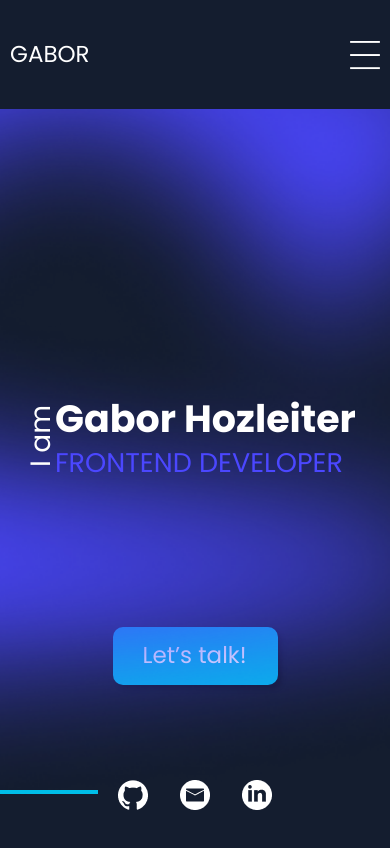
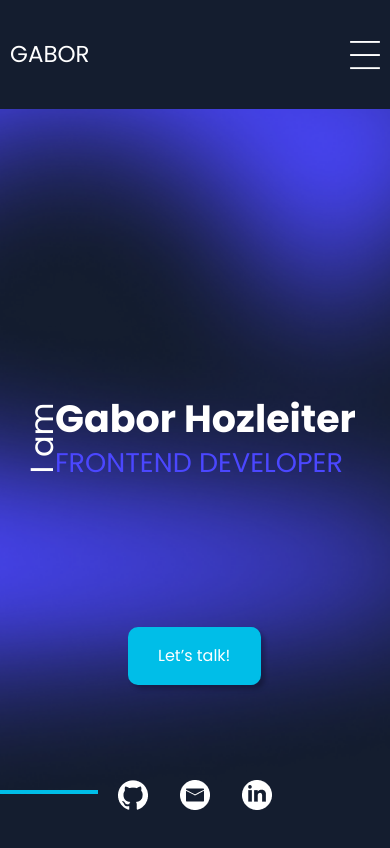
Before and after one commit to GaborHozleiter/my-portfolio, an Angular app: page / in a window 390 px wide. Shown: the top 848 px of the page. Built offline with nearby package versions, Linux system fonts and the light colour scheme.

Commit message:
added responsiv design

```diff
--- a/src/app/main-content/above-the-fold/above-the-fold.component.html
+++ b/src/app/main-content/above-the-fold/above-the-fold.component.html
@@ -8,7 +8,9 @@
             <span class="profession">FRONTEND DEVELOPER</span>
         </div>
     </header>
-    <button>Let’s talk!</button>
+    <a href="#skills-cont">
+        <button>Let’s talk!</button>
+    </a>
     <div class="anim-cont">
         <div class="srcoll-down-cont">
             <span class="scroll-down-text">Scroll down</span>
@@ -21,17 +23,17 @@
     <div class="blue-line"></div>
     <div class="icons-cont">
         <div>
-            <a href="#">
+            <a href="#skills-cont">
                 <img src="../../../assets/img/Github button.png">
             </a>
         </div>
         <div>
-            <a href="#">
+            <a href="#skills-cont">
                 <img src="../../../assets/img/Email button.png">
             </a>
         </div>
         <div>
-            <a href="#">
+            <a href="#skills-cont">
                 <img src="../../../assets/img/Linkedin button.png">
             </a>
         </div>
--- a/src/app/main-content/above-the-fold/above-the-fold.component.scss
+++ b/src/app/main-content/above-the-fold/above-the-fold.component.scss
@@ -93,6 +93,7 @@ button {
     position: absolute;
     left: calc(50% - 82.5px);
     top: calc(50% + 150px);
+    z-index: 5;
     &:hover {
         transform: scaleX(1.1) scaleY(1.1);
         background-color: #4B47FF;
@@ -217,13 +218,13 @@ button {
     }
 
     .header-left {
-        top: 45px;
-        left: -5px;
+        top: 49px;
+        left: 0px;
 
     }
 
     .i-am {
-        font-size: 50px;
+        font-size: 54px;
     }
 
     .name {
@@ -267,8 +268,8 @@ button {
     }
 
     .header-left {
-        top: 45px;
-        left: 3px;
+        top: 46px;
+        left: 2px;
 
     }
 
@@ -298,8 +299,8 @@ button {
     }
 
     .header-left {
-        top: 40px;
-        left: 15px;
+        top: 43px;
+        left: 17px;
 
     }
 
@@ -313,6 +314,21 @@ button {
 
     .profession {
         font-size: 32px;
+    }
+
+    .srcoll-down-cont, .scroll-down-arrow {
+        display: none;
+    }
+}
+
+@media(max-width:500px){
+    button {
+        width: 133px;
+        height: 58px;
+        font-size: 16px;
+        text-align: left;
+        left: calc(50% - 67px);
+        top: calc(50% + 150px);
     }
 }
 
@@ -329,13 +345,13 @@ button {
     }
 
     .header-left {
-        top: 40px;
-        left: -25px;
+        top: 42px;
+        left: -29px;
 
     }
 
     .i-am {
-        font-size: 28px;
+        font-size: 32px;
     }
 
     .name {
@@ -344,10 +360,6 @@ button {
 
     .profession {
         font-size: 27px;
-    }
-
-    .srcoll-down-cont, .scroll-down-arrow {
-        display: none;
     }
 
     .icons-cont{
```
